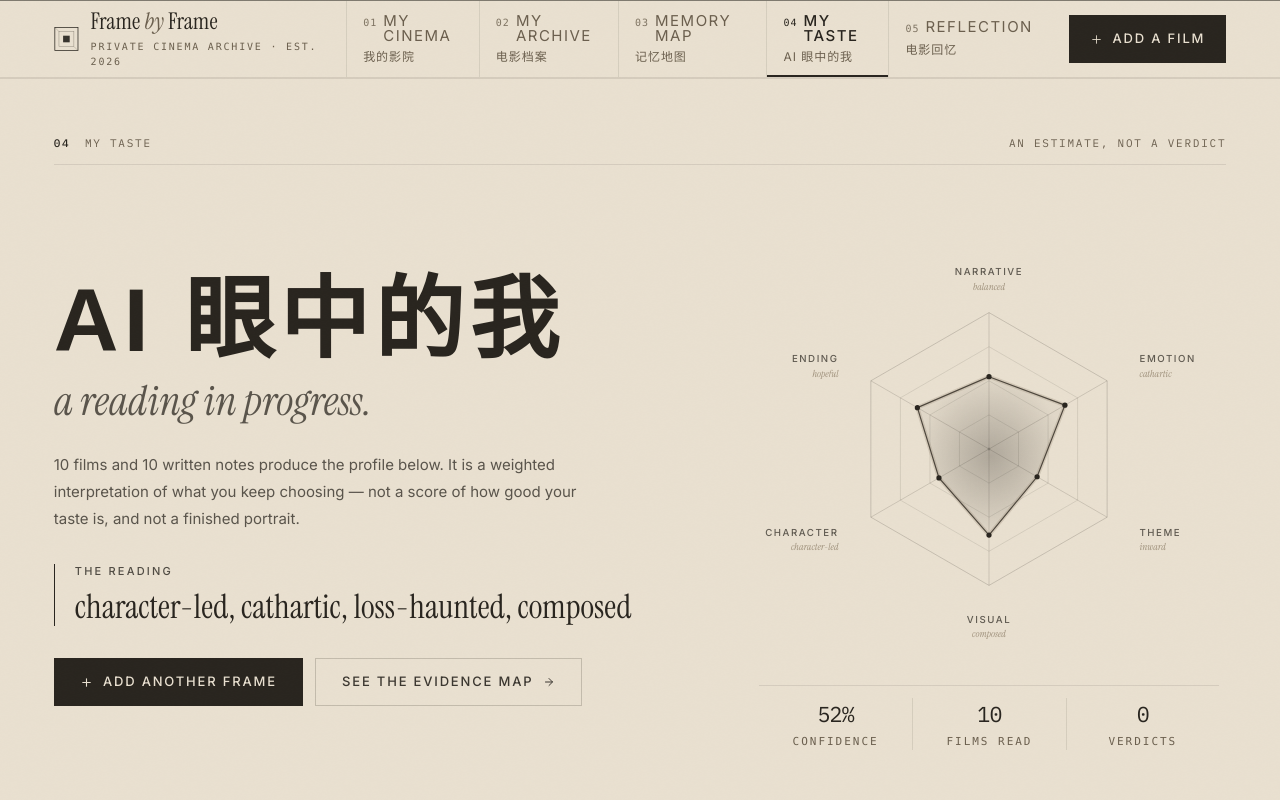
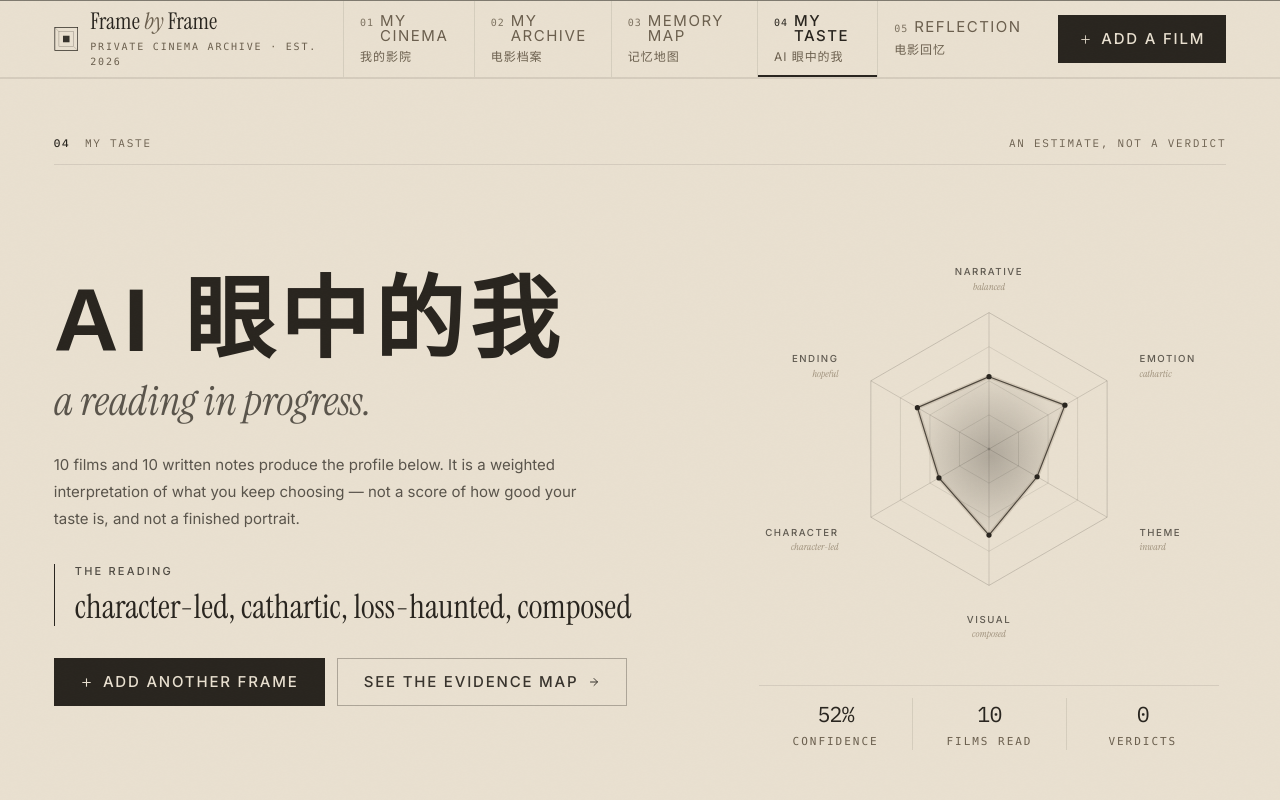
Before and after one commit to gf199lin/frame-by-frame, a React (Vite) app: page /taste in a window 1280 px wide. Shown: the top 800 px of the page. Built offline with nearby package versions, Linux system fonts and the light colour scheme.

Commit message:
fix(theme): lift button labels to 15px with adaptive ghost borders

```diff
--- a/src/styles/index.css
+++ b/src/styles/index.css
@@ -593,8 +593,8 @@ input[type='date']::-webkit-calendar-picker-indicator {
   gap: 0.6rem;
   min-height: 3rem;
   padding: 0 1.6rem;
-  font-size: 0.8125rem;
-  letter-spacing: 0.14em;
+  font-size: 0.9375rem;
+  letter-spacing: 0.12em;
   text-transform: uppercase;
   font-weight: 500;
   border: 1px solid transparent;
@@ -626,8 +626,8 @@ input[type='date']::-webkit-calendar-picker-indicator {
 .btn-ghost {
   background: transparent;
   color: inherit;
-  border-color: var(--line);
-  opacity: 0.9;
+  border-color: color-mix(in srgb, currentColor 34%, transparent);
+  opacity: 0.92;
 }
 .btn-ghost:hover:not(:disabled) {
   border-color: rgba(41, 37, 31, 0.5);
```
